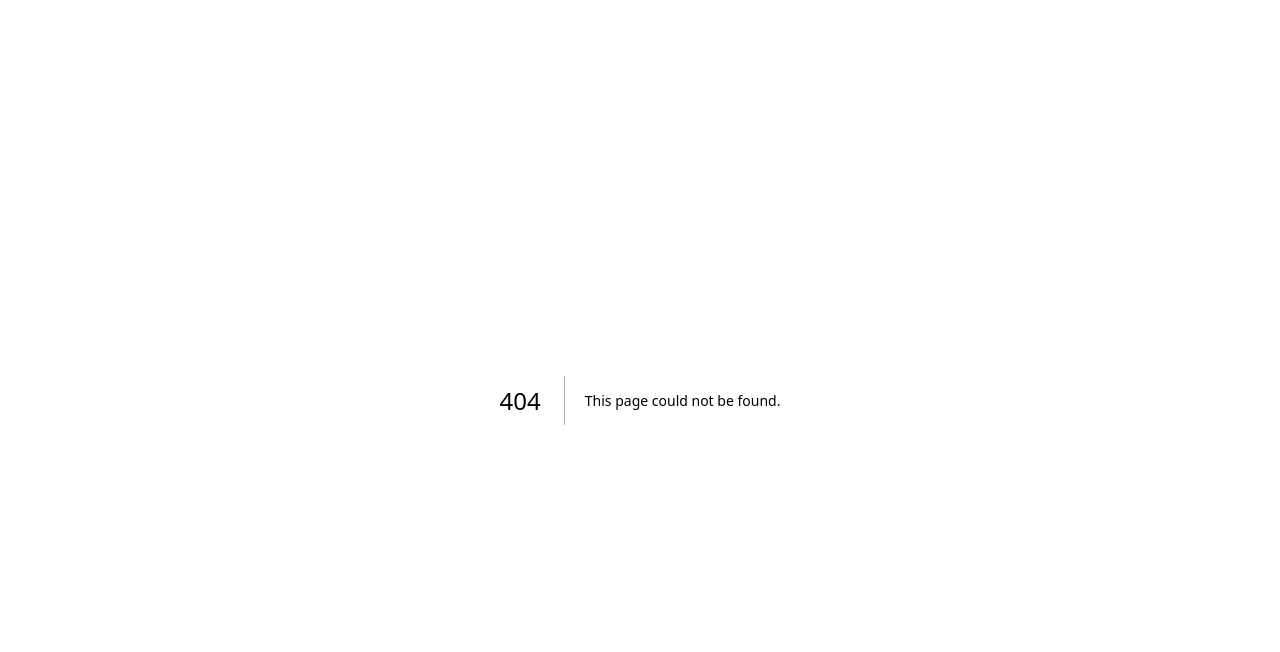
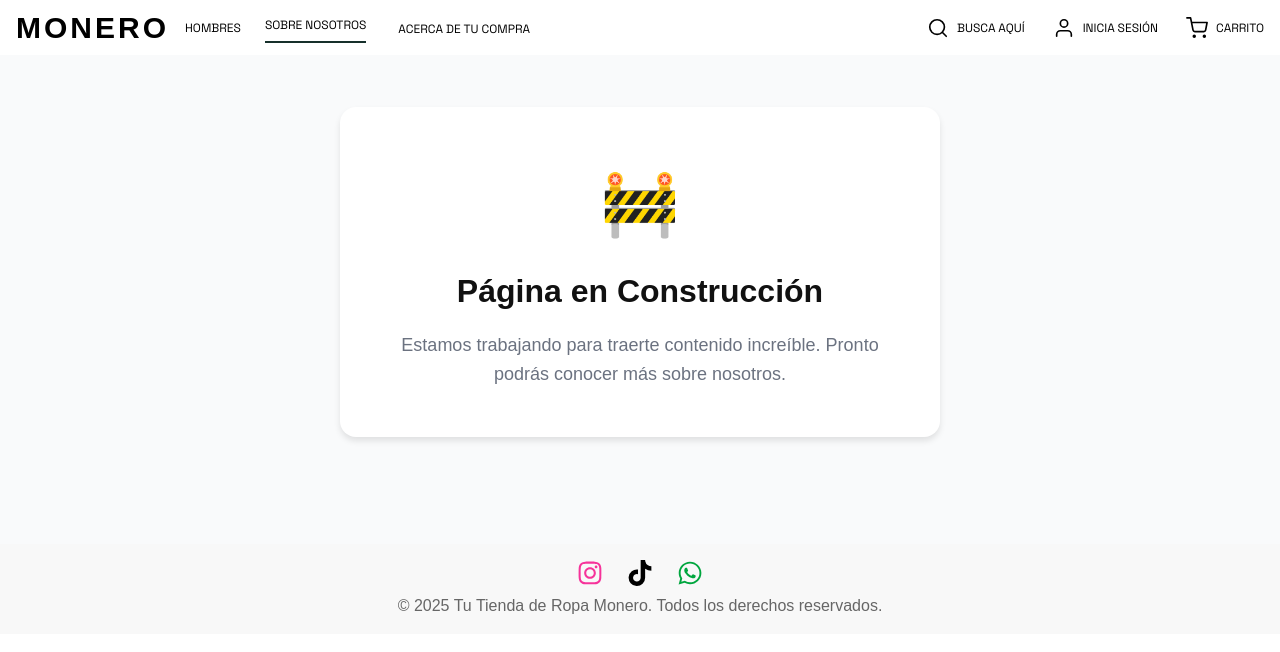
Before and after one commit to moneroboliviainfo/Frontend-Webpage, a Next.js app: page /women/about_us in a window 1280 px wide. Before the commit this address had no page. Shown: the top 652 px of the page. Built offline with nearby package versions, Linux system fonts and the light colour scheme.

Commit message:
feat: add missing pages

```diff
--- /dev/null
+++ b/src/app/[gender]/about_us/page.tsx
@@ -0,0 +1,56 @@
+import React from 'react';
+import NavBar from '@/components/nav/NavBar';
+import Footer from '@/components/Footer';
+
+export default function AboutUsPage() {
+  return (
+    <>
+      <NavBar dynamicTransparent={false} />
+      <main
+        style={{
+          minHeight: 'calc(100vh - var(--nav-height) - 200px)',
+          display: 'flex',
+          flexDirection: 'column',
+          alignItems: 'center',
+          justifyContent: 'center',
+          padding: '2rem 1rem',
+          backgroundColor: '#f9fafb',
+        }}
+      >
+        <div
+          style={{
+            maxWidth: '600px',
+            textAlign: 'center',
+            backgroundColor: 'white',
+            padding: '3rem 2rem',
+            borderRadius: '16px',
+            boxShadow: '0 4px 6px rgba(0, 0, 0, 0.1)',
+          }}
+        >
+          <div style={{ fontSize: '4rem', marginBottom: '1rem' }}>🚧</div>
+          <h1
+            style={{
+              fontSize: '2rem',
+              fontWeight: 'bold',
+              marginBottom: '1rem',
+              color: '#111',
+            }}
+          >
+            Página en Construcción
+          </h1>
+          <p
+            style={{
+              fontSize: '1.125rem',
+              color: '#6b7280',
+              lineHeight: 1.6,
+            }}
+          >
+            Estamos trabajando para traerte contenido increíble. Pronto podrás
+            conocer más sobre nosotros.
+          </p>
+        </div>
+      </main>
+      <Footer />
+    </>
+  );
+}
--- /dev/null
+++ b/src/app/[gender]/information/page.tsx
@@ -0,0 +1,56 @@
+import React from 'react';
+import NavBar from '@/components/nav/NavBar';
+import Footer from '@/components/Footer';
+
+export default function InformationPage() {
+  return (
+    <>
+      <NavBar dynamicTransparent={false} />
+      <main
+        style={{
+          minHeight: 'calc(100vh - var(--nav-height) - 200px)',
+          display: 'flex',
+          flexDirection: 'column',
+          alignItems: 'center',
+          justifyContent: 'center',
+          padding: '2rem 1rem',
+          backgroundColor: '#f9fafb',
+        }}
+      >
+        <div
+          style={{
+            maxWidth: '600px',
+            textAlign: 'center',
+            backgroundColor: 'white',
+            padding: '3rem 2rem',
+            borderRadius: '16px',
+            boxShadow: '0 4px 6px rgba(0, 0, 0, 0.1)',
+          }}
+        >
+          <div style={{ fontSize: '4rem', marginBottom: '1rem' }}>🚧</div>
+          <h1
+            style={{
+              fontSize: '2rem',
+              fontWeight: 'bold',
+              marginBottom: '1rem',
+              color: '#111',
+            }}
+          >
+            Página en Construcción
+          </h1>
+          <p
+            style={{
+              fontSize: '1.125rem',
+              color: '#6b7280',
+              lineHeight: 1.6,
+            }}
+          >
+            Estamos trabajando para traerte contenido increíble. Pronto podrás
+            encontrar más información aquí.
+          </p>
+        </div>
+      </main>
+      <Footer />
+    </>
+  );
+}
--- a/src/components/nav/HamburgerNavBarDialog.tsx
+++ b/src/components/nav/HamburgerNavBarDialog.tsx
@@ -7,6 +7,7 @@ import NavBarImageButton from './NavBarImageButton';
 import SocialMediaLinks from '../SocialMediaLinks';
 import { selectClient, logout } from '@/store/clientSlice';
 import { FEATURE_FLAGS } from '@/config/features';
+import { GenderStorage } from '@/utils/genderStorage';
 
 const iconSize = 26;
 
@@ -16,6 +17,7 @@ const HamburgerNavBarDialog: React.FC<{
 }> = ({ open, setOpen }) => {
   const client = useSelector(selectClient);
   const dispatch = useDispatch();
+  const currentGender = GenderStorage.getGender();
 
   return (
     <NavBarDialog open={open} setOpen={setOpen}>
@@ -28,25 +30,29 @@ const HamburgerNavBarDialog: React.FC<{
       >
         <NavBarImageButton
           content="HOMBRES"
-          backgroundImage="https://images.asos-media.com/navigation/mw_com_newin_1M_148883109_p3w5ie?&$n_320w$"
+          backgroundColor="var(--color-secondary)"
+          fontColor="var(--color-primary)"
           targetUrl="/men"
         />
         {FEATURE_FLAGS.WOMEN_ENABLED && (
           <NavBarImageButton
             content="MUJERES"
-            backgroundImage="https://images.asos-media.com/navigation/mw_com_newin_1M_148883109_p3w5ie?&$n_320w$"
+            backgroundColor="var(--color-secondary)"
+            fontColor="var(--color-primary)"
             targetUrl="/women"
           />
         )}
         <NavBarImageButton
-          content="CONTACTO"
-          backgroundImage="https://images.asos-media.com/navigation/mw_com_newin_1M_148883109_p3w5ie?&$n_320w$"
-          targetUrl="/men"
+          content="SOBRE NOSOTROS"
+          backgroundColor="var(--color-secondary)"
+          fontColor="var(--color-primary)"
+          targetUrl={`/${currentGender}/about_us`}
         />
         <NavBarImageButton
           content="ACERCA DE TU COMPRA"
-          backgroundImage="https://images.asos-media.com/navigation/mw_com_newin_1M_148883109_p3w5ie?&$n_320w$"
-          targetUrl="/women"
+          backgroundColor="var(--color-secondary)"
+          fontColor="var(--color-primary)"
+          targetUrl={`/${currentGender}/information#purchase`}
         />
       </div>
       {/* Spacer */}
--- a/src/components/nav/NavBar.tsx
+++ b/src/components/nav/NavBar.tsx
@@ -167,8 +167,11 @@ export default function NavBar({
                 MUJERES
               </NavBarLink>
             )}
-            <NavBarLink href="/contact" active={pathname === '/contact'}>
-              CONTACTO
+            <NavBarLink
+              href={`/${GenderStorage.getGender()}/about_us`}
+              active={pathname.includes('/about_us')}
+            >
+              SOBRE NOSOTROS
             </NavBarLink>
             <NavBarDropdown
               show={showMenu}
--- a/src/components/nav/NavBarDropdownMenu.tsx
+++ b/src/components/nav/NavBarDropdownMenu.tsx
@@ -1,6 +1,7 @@
 // This file has been moved to the nav folder and is no longer available here.
 import React from 'react';
 import Link from 'next/link';
+import { GenderStorage } from '@/utils/genderStorage';
 
 interface NavBarDropdownMenuProps {
   show: boolean;
@@ -8,17 +9,28 @@ interface NavBarDropdownMenuProps {
   onMouseLeave?: () => void;
 }
 
-const menuItems = [
-  { href: '/faqs', label: 'PREGUNTAS FRECUENTES' },
-  { href: '/policy', label: 'POLÍTICAS DE COMPRA' },
-  { href: '/order-status', label: 'ESTADO DE TU PEDIDO' },
-];
+const getMenuItems = () => {
+  const currentGender = GenderStorage.getGender();
+  return [
+    {
+      href: `/${currentGender}/information#faqs`,
+      label: 'PREGUNTAS FRECUENTES',
+    },
+    { href: `/${currentGender}/policies`, label: 'POLÍTICAS DE COMPRA' },
+    {
+      href: `/${currentGender}/information#purchase`,
+      label: 'ESTADO DE TU PEDIDO',
+    },
+  ];
+};
 
 export default function NavBarDropdownMenu({
   show,
   onMouseEnter,
   onMouseLeave,
 }: NavBarDropdownMenuProps) {
+  const menuItems = getMenuItems();
+
   if (!show) {
     return null;
   }
--- a/src/components/nav/NavBarImageButton.tsx
+++ b/src/components/nav/NavBarImageButton.tsx
@@ -3,13 +3,17 @@ import Link from 'next/link';
 
 interface NavBarImageButtonProps {
   content: string;
-  backgroundImage: string;
+  backgroundImage?: string;
+  backgroundColor?: string;
+  fontColor?: string;
   targetUrl: string;
 }
 
 const NavBarImageButton: React.FC<NavBarImageButtonProps> = ({
   content,
   backgroundImage,
+  backgroundColor,
+  fontColor,
   targetUrl,
 }) => {
   // Split content into words and group by twos
@@ -19,21 +23,34 @@ const NavBarImageButton: React.FC<NavBarImageButtonProps> = ({
     rows.push(words.slice(i, i + 2).join(' '));
   }
 
+  const isColorMode = backgroundColor && !backgroundImage;
+
   return (
     <Link
       href={targetUrl}
       className="w-[90%] h-25 shadow-lg transition focus:outline-none flex items-center"
       style={{
         maxWidth: '600px',
-        backgroundImage: `url(${backgroundImage})`,
-        backgroundSize: 'cover',
-        backgroundPosition: 'center',
+        ...(backgroundImage
+          ? {
+              backgroundImage: `url(${backgroundImage})`,
+              backgroundSize: 'cover',
+              backgroundPosition: 'center',
+            }
+          : {
+              backgroundColor: backgroundColor || 'var(--color-secondary)',
+            }),
+        justifyContent: isColorMode ? 'center' : 'flex-start',
       }}
       aria-label={`Shop ${content}`}
     >
       <span
-        className="text-black text-xl font-bold flex flex-col"
-        style={{ marginLeft: '2rem' }}
+        className="text-xl font-bold flex flex-col"
+        style={{
+          color: fontColor || (isColorMode ? 'var(--color-primary)' : 'black'),
+          marginLeft: isColorMode ? 0 : '2rem',
+          textAlign: isColorMode ? 'center' : 'left',
+        }}
       >
         {rows.map((row, idx) => (
           <span key={idx}>{row}</span>
```
